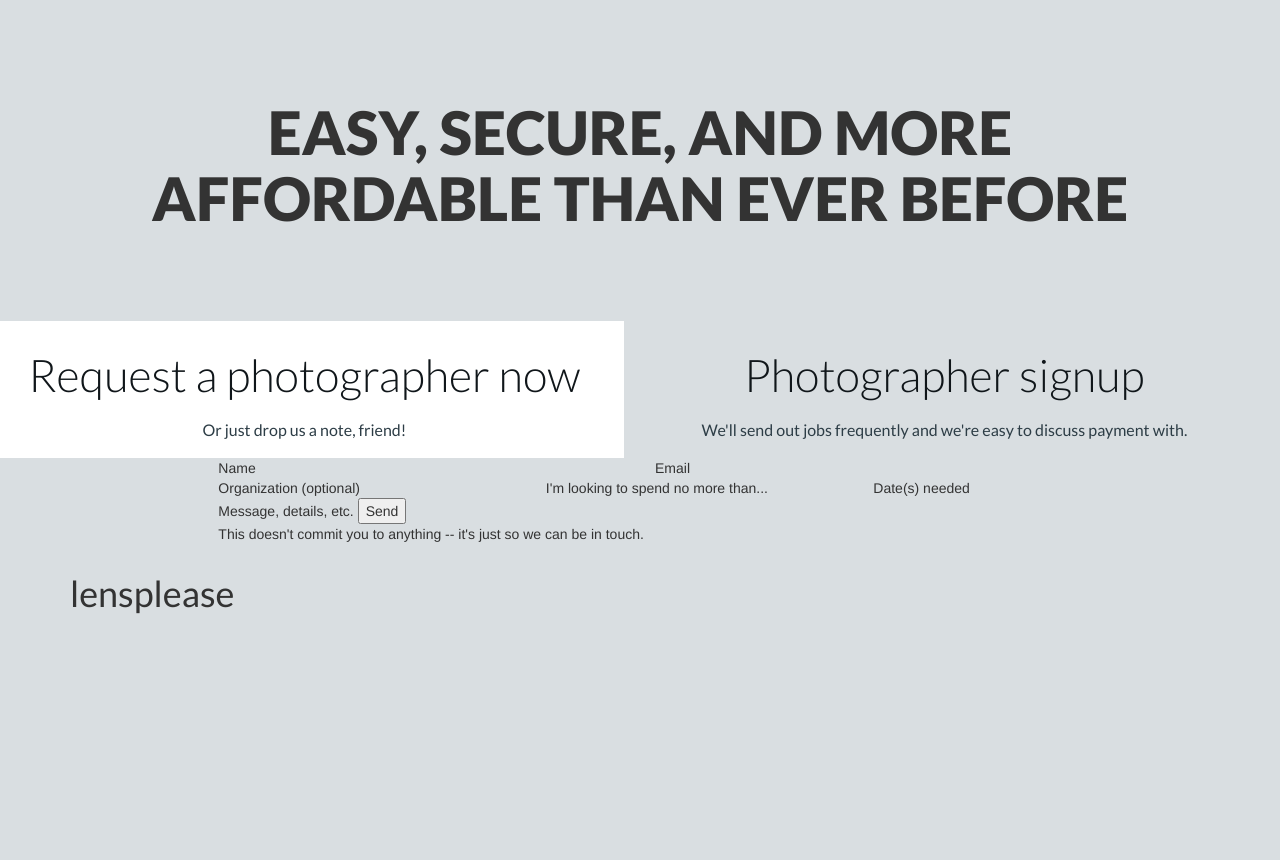
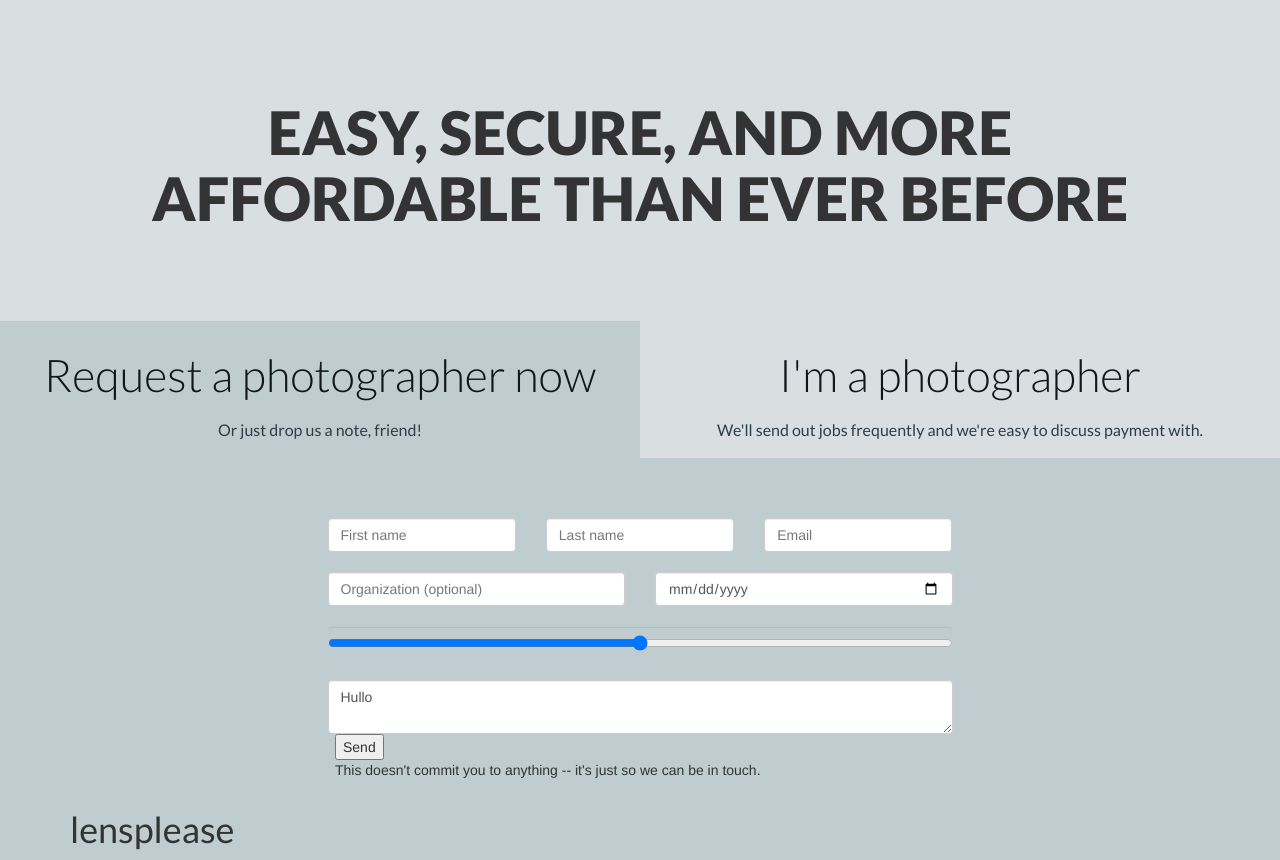
Before and after one commit to jbierfeldt/lensplease, a Django app: page / in a window 1280 px wide. Shown: the part 2094-2954 px from the top of the page. Before the commit the page ends 2708 px from the top, so only its background shows below. Run offline with Django 3.2, Linux system fonts and the light colour scheme; some libraries are stand-ins or nearby versions.

Commit message:
More changes to the new landing page

```diff
--- a/lensplease/landing/static/landing/css/landing.css
+++ b/lensplease/landing/static/landing/css/landing.css
@@ -119,16 +119,15 @@ h1, h2, h3, h4, h5, h6,
 }
 
 .container-8 {
-	background: #D9DEE1;
+	background: #bfcdd1;
 }
 
 .container-form {
 	padding: 0;
 }
 
-.nav-justified.nav-tabs.nav {
-	margin: 0px -15px;
-	margin-right: -15px !important;
+.nav-tabs {
+	margin-bottom: 60px;
 }
 
 .nav-tabs>li {
@@ -140,9 +139,18 @@ h1, h2, h3, h4, h5, h6,
 	border: none;
 }
 
+.nav-tabs.nav-justified>li>a {
+	background: #D9DEE1;
+}
+
+.nav-tabs.nav-justified>li>a:hover {
+	background: #CCD6DA;
+}
+
 .nav-tabs.nav-justified>.active>a,
 .nav-tabs.nav-justified>.active>a:hover {
 	border: none;
+	background: #bfcdd1;
 }
 
 .tab-header {
@@ -155,3 +163,7 @@ h1, h2, h3, h4, h5, h6,
 	color: #2D3D46;
 	font-size: 16px;
 }
+
+.row-form {
+	margin-top: 20px;
+}
--- a/lensplease/landing/templates/landing/landing.html
+++ b/lensplease/landing/templates/landing/landing.html
@@ -160,36 +160,72 @@
 					</li>
 					<li>
 						<a href="#photographer-signup">
-							<h1 class="tab-header">Photographer signup</h1>
+							<h1 class="tab-header">I'm a photographer</h1>
 							<h2>We'll send out jobs frequently and we're easy to discuss payment with.</h2>
 						</a>
 					</li>
 				</ul>
 
-				<div class="row">
-					<div class="col-md-4 col-md-offset-2 col-sm-6">
-						Name
+				<!--
+				<form role="form">
+
+					<div class="form-group">
+						<input type="text" class="form-control" id="request-name" placeholder="Name">
 					</div>
-					<div class="col-md-4 col-sm-6">
-						Email
+
+					<div class="form-group">
+						<input type="email" class="form-control" id="request-email" placeholder="Email">
+					</div>
+
+					<div class="form-group">
+						<input type="text" class="form-control" id="request-org" placeholder="Organization (optional)">
+					</div>
+
+					<div class="form-group">
+						<input type="range" class="form-control" id="request-budget" placeholder="Budget range">
+					</div>
+
+					<div class="form-group">
+						<input type="datetime-local" class="form-control" id="request-datetime" placeholder="Date(s)/time(s) needed">
+					</div>
+				</form><!-- /form
+				-->
+
+				<div class="row row-form">
+					<div class="col-md-2 col-md-offset-3 col-sm-4">
+						<input type="text" class="form-control" id="request-name" placeholder="First name">
+					</div>
+					<div class="col-md-2 col-sm-4">
+						<input type="text" class="form-control" id="request-name" placeholder="Last name">
+					</div>
+					<div class="col-md-2 col-sm-4">
+						<input type="email" class="form-control" id="request-email" placeholder="Email">
 					</div>
 				</div><!-- /.row -->
 
-				<div class="row">
-					<div class="col-md-3 col-md-offset-2 col-sm-4">
-						Organization (optional)
+				<div class="row row-form">
+					<div class="col-md-3 col-md-offset-3 col-sm-4">
+						<input type="text" class="form-control" id="request-org" placeholder="Organization (optional)">
 					</div>
 					<div class="col-md-3 col-sm-4">
-						I'm looking to spend no more than...
-					</div>
-					<div class="col-md-2 col-sm-4">
-						Date(s) needed
+						<input type="date" class="form-control" id="request-datetime">
 					</div>
 				</div><!-- /.row -->
 
-				<div class="row">
-					<div class="col-md-8 col-md-offset-2 col-sm-12">
-						Message, details, etc.
+				<div class="row row-form">
+					<div class="col-md-6 col-md-offset-3 col-sm-4">
+						<input type="range" class="form-control" id="request-budget" placeholder="Budget range">
+					</div>
+				</div><!-- /.row -->
+
+				<div class="row row-form">
+					<div class="col-md-6 col-md-offset-3 col-sm-12">
+						<textarea class="form-control">Hullo</textarea>
+					</div>
+				</div><!-- /.row -->
+
+				<div class="row-row-form">
+					<div class="col-md-6 col-md-offset-3 col-sm-12">
 						<button type="submit" class="submit-request">Send</button>
 						<p>This doesn't commit you to anything -- it's just so we can be in touch.</p>
 					</div>
```
